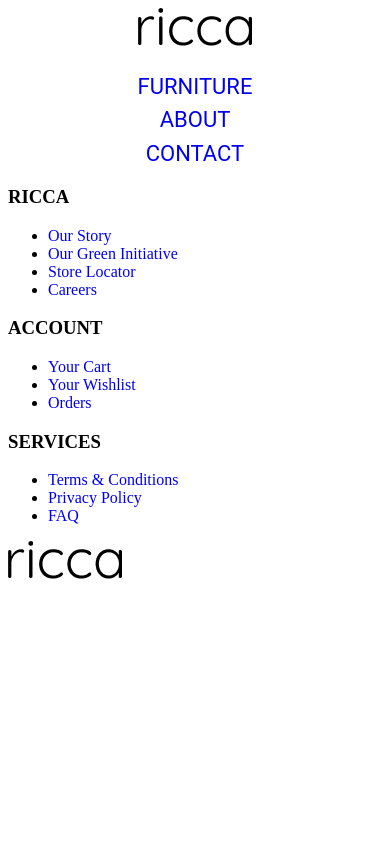
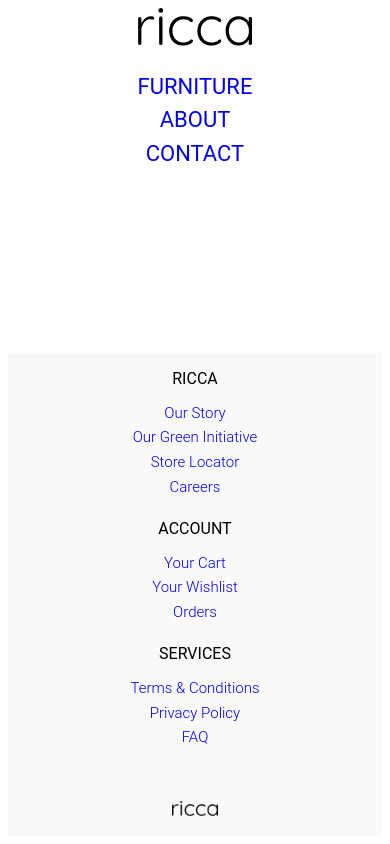
Before and after one commit to JonathanAspeling/fedsa_fe_challange_1, a plain HTML site: page index.html in a window 390 px wide. Drawn offline with Linux system fonts and the light colour scheme.

Commit message:
Footer Mobile and Desktop Styling

```diff
--- a/styles/style.css
+++ b/styles/style.css
@@ -1,5 +1,79 @@
+html,
+body {
+  height: 100%;
+  display: flex;
+  flex-direction: column;
+}
+
+li {
+  list-style-type: none;
+}
+
+h3 {
+  text-align: center;
+  left: 44.44%;
+  right: 44.44%;
+  top: 7.85%;
+  bottom: 89.39%;
+
+  /* Footer: Section Title */
+
+  font-family: Roboto;
+  font-style: normal;
+  font-weight: normal;
+  font-size: 16px;
+  line-height: 19px;
+  /* identical to box height */
+
+  text-align: center;
+
+  color: #000000;
+}
+
+ul {
+  text-align: center;
+  margin-block-start: 0;
+  margin-block-end: 0;
+  padding-inline-start: 0;
+}
+
+#header-logo {
+  min-width: 113.9px;
+  min-height: 37.45px;
+}
+
+#footer-logo {
+  width: 45.96px;
+  height: 14.78px;
+}
+
+.footer-logo-container {
+  padding-top: 3em;
+  padding-bottom: 1em;
+  display: flex;
+  flex-direction: row;
+  justify-content: center;
+}
+
+.footer-ul {
+  /* Footer: Section Link */
+
+  font-family: Roboto;
+  font-style: normal;
+  font-weight: 300;
+  font-size: 15px;
+  line-height: 18px;
+  /* identical to box height */
+
+  text-align: center;
+  color: #000000;
+}
+
+.footer-li {
+  padding-bottom: 0.45em;
+}
+
 .nav-link {
-  list-style-type: none;
   font-family: Roboto;
   font-style: normal;
   font-weight: normal;
@@ -27,7 +101,6 @@
 }
 
 .nav-link-list {
-  list-style-type: none;
   padding: 0;
   margin: 0;
   display: flex;
@@ -43,13 +116,25 @@ a:visited {
   color: #000000;
 }
 
+.footer-container {
+  display: flex;
+  flex-direction: column;
+  align-items: center;
+  background-color: #f9f9f9;
+}
+
+.page-container {
+  display: flex;
+  flex-direction: column;
+  height: 100%;
+}
+
 @media only screen and (min-width: 768px) {
+  .navbar-container {
+    padding-top: 0.75em;
+  }
 
-    .navbar-container{
-        padding-top: 0.75em;
-    }
-
-    .desktop-nav-divider {
+  .desktop-nav-divider {
     display: flex;
     flex-grow: 2;
   }
@@ -78,7 +163,7 @@ a:visited {
     overflow: hidden;
   }
 
-  li {
+  .nav-link {
     float: left;
   }
 
@@ -93,4 +178,33 @@ a:visited {
   .navbar-container {
     justify-content: right;
   }
+
+  .footer-container {
+    flex-direction: row;
+    flex-wrap: wrap;
+    align-items: flex-start;
+    justify-content: space-between;
+  }
+
+  .footer-ricca-container {
+    display: flex;
+    flex-direction: column;
+    justify-content: left;
+  }
+
+  .footer-account-container {
+    display: flex;
+    flex-direction: column;
+    justify-content: center;
+  }
+
+  .footer-services-container {
+    display: flex;
+    flex-direction: column;
+    justify-content: end;
+  }
+
+  .footer-logo-container{
+    flex-basis: 100%;
+  }
 }
```
